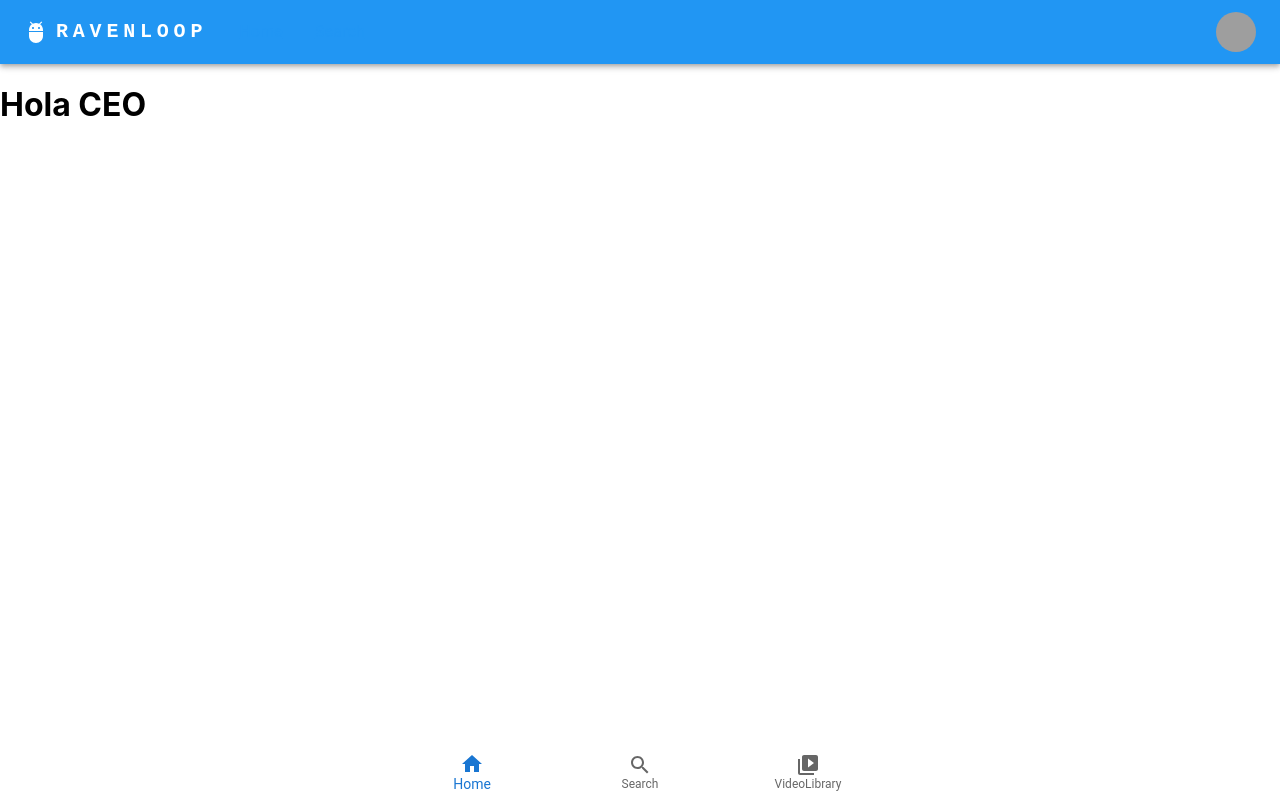
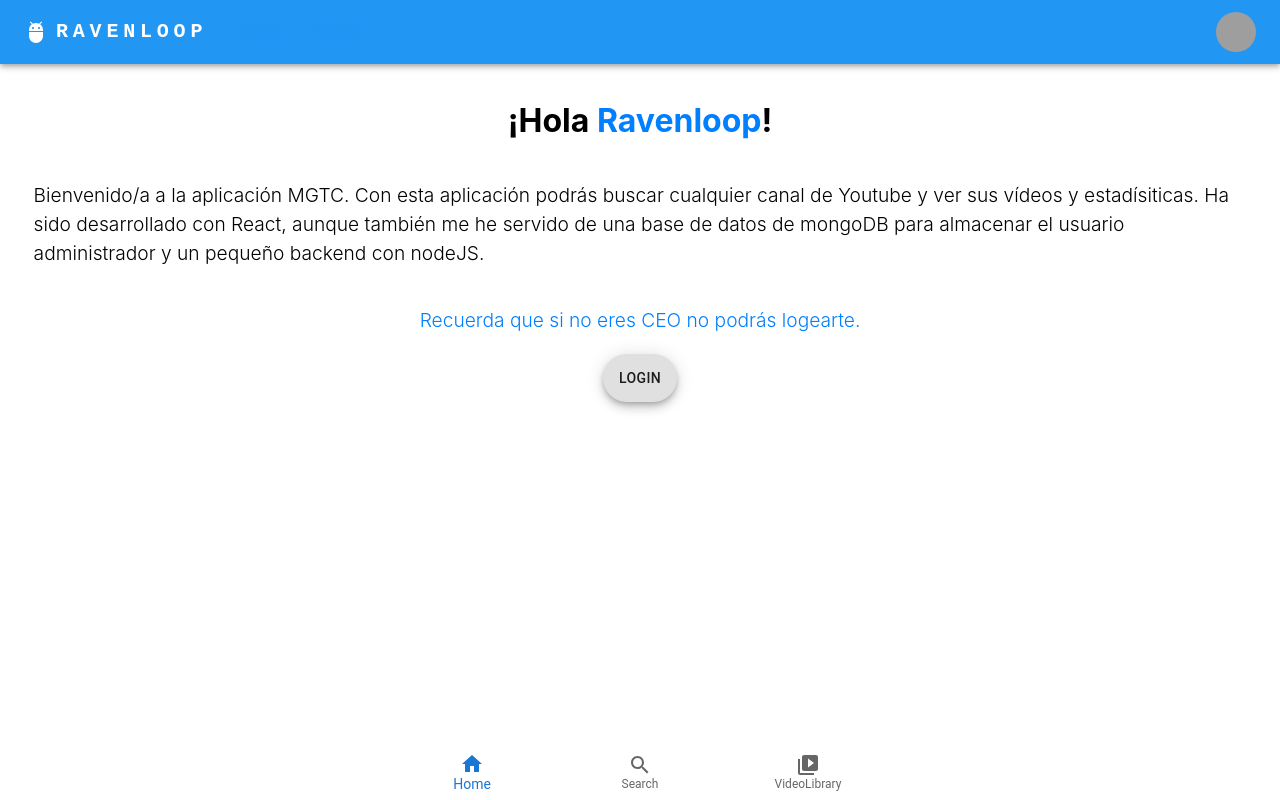
Before and after one commit to marta-moran/yt_client-main, a React (Create React App) app: page / in a window 1280 px wide. Built offline with nearby package versions, Linux system fonts and the light colour scheme; grey boxes are pictures that could not be loaded.

Commit message:
pagination, chart, dashboard

```diff
--- a/src/components/Channel/Channel.css
+++ b/src/components/Channel/Channel.css
@@ -18,8 +18,14 @@
 }
 
 .header-description-section p {
-    font-size: 1.2em;
+    font-size: 1.1em;
     margin-left: 0.9em;
+}
+
+.flex-end {
+    display: flex;
+    justify-content: flex-end;
+    margin-right: 2em;
 }
 
 
@@ -30,4 +36,11 @@
         align-items: space-evenly;
         margin-left: 3em;
     }
+
+    .flex-end {
+        display: flex;
+        justify-content: flex-end;
+        margin-right: 13em;
+    }
+
 }
--- a/src/components/Channel/Channel.jsx
+++ b/src/components/Channel/Channel.jsx
@@ -3,6 +3,8 @@ import { Link, useParams } from "react-router-dom"
 import youtubeService from "../../services/youtube.service"
 import VideoList from "../VideoList/VideoList"
 import HeaderChannel from "./HeaderChannel"
+import AddIcon from '@mui/icons-material/Add'
+import Fab from '@mui/material/Fab';
 
 
 function Channel() {
@@ -71,7 +73,12 @@ function Channel() {
                 channel.id && (
                     <>
                         <HeaderChannel channel={channel}></HeaderChannel>
-                        <Link to={`/dashboard/${channel.id}`}>ver metricaaass</Link>
+                        <div className="flex-end">
+
+                            <Link to={`/dashboard/${channel.id}`}><Fab size="small" color="secondary" aria-label="add">
+                                <AddIcon />
+                            </Fab></Link>
+                        </div>
                     </>
                 )
             }
--- /dev/null
+++ b/src/components/Dashboard/Dashboard.css
@@ -0,0 +1,18 @@
+.statistics {
+    display: flex;
+    flex-direction: column;
+    margin: 1em 2em;
+}
+
+.dashboard-info {
+    display: flex;
+    flex-direction: row;
+}
+
+.dashboard-info img {
+    margin-right: 0.5em;
+}
+
+.chart-canvas {
+    margin-top: 1.5em;
+}
--- a/src/components/Dashboard/Dashboard.jsx
+++ b/src/components/Dashboard/Dashboard.jsx
@@ -2,16 +2,27 @@ import { useEffect, useRef, useState } from "react"
 import { useParams } from "react-router-dom"
 import youtubeService from "../../services/youtube.service"
 import Chart from 'chart.js/auto'
+import './Dashboard.css'
+
+
 
 function Dashboard() {
     const { id } = useParams()
     const [stats, setStats] = useState(null)
     const chartRef = useRef(null)
+    const [channel, setChannel] = useState({ id: '', snippet: '' })
 
     useEffect(() => {
         youtubeService.getChannelStats(id)
-            .then(stats => setStats(stats.items[0].statistics))
+            .then(stats => {
+                console.log(stats)
+                setStats(stats.items[0].statistics)
+                setChannel(stats.items[0].snippet)
+                // setChannel({ id: stats.items[0].id, snippet: stats.items[0].snippet })
+            })
     }, [])
+
+    console.log("wee", channel)
 
     useEffect(() => {
         if (chartRef && chartRef.current) {
@@ -47,8 +58,29 @@ function Dashboard() {
     }, [stats])
 
     return (
-        <div>
-            <canvas ref={chartRef}></canvas>
+        <div className="statistics">
+            {
+                channel && stats && (
+                    <>
+                        <div>
+                            <div className="dashboard-info">
+                                <div>
+                                    <img src={channel.thumbnails.default.url} alt={channel.title} />
+                                </div>
+                                <div>
+                                    <h2>{channel.title}</h2>
+                                    <h3>{channel.customUrl}</h3>
+                                </div>
+                            </div>
+
+                            <p>{stats.subscriberCount} suscriptores</p>
+                            <p>{stats.videoCount} vídeos</p>
+                            <p>{stats.viewCount} visitas</p>
+                        </div>
+                        <canvas ref={chartRef} className="chart-canvas"></canvas>
+                    </>
+                )
+            }
         </div>
     )
 }
--- /dev/null
+++ b/src/components/Home/Home.css
@@ -0,0 +1,34 @@
+.home-section {
+    display: flex;
+    flex-direction: column;
+    margin: 1em 2.1em;
+    align-items: center;
+    /* text-align: justify; */
+}
+
+.home-section p {
+    font-size: 1.2em;
+    font-weight: 300;
+    line-height: 1.5;
+}
+
+.warning {
+    color: #007FFF;
+}
+
+
+.color {
+
+    color: #007FFF;
+}
+
+.home-section a {
+    color: rgb(29, 29, 29);
+    text-decoration: none;
+    font-size: 1.2em;
+    font-weight: 400;
+}
+
+.home-section a:visited {
+    color: rgb(29, 29, 29);
+}
--- /dev/null
+++ b/src/components/Home/Home.jsx
@@ -0,0 +1,22 @@
+import React from 'react'
+import './Home.css'
+import Fab from '@mui/material/Fab';
+import { Link } from 'react-router-dom';
+
+function Home() {
+    const user = "Ravenloop"
+    return (
+        <div className='home-section'>
+            <h1>¡Hola <span className='color'>{user}</span>!</h1>
+            <p>Bienvenido/a a la aplicación MGTC. Con esta aplicación podrás buscar cualquier canal de Youtube y
+                ver sus vídeos y estadísiticas. Ha sido desarrollado con React, aunque también me he servido de una
+                base de datos de mongoDB para almacenar el usuario administrador y un pequeño backend con nodeJS.</p>
+            <p className='warning'>Recuerda que si no eres CEO no podrás logearte.</p>
+            <Link to="/login"><Fab variant="extended">
+                Login
+            </Fab></Link>
+        </div>
+    )
+}
+
+export default Home
--- a/src/components/NavBar/NavBar.jsx
+++ b/src/components/NavBar/NavBar.jsx
@@ -137,6 +137,8 @@ function ResponsiveAppBar() {
                                 color: 'inherit',
                                 textDecoration: 'none',
                             }}
+
+                            style={{ color: 'white' }}
                         >
                             MGTC
                         </Typography>
@@ -186,7 +188,7 @@ function ResponsiveAppBar() {
                         </Box>
                     </Toolbar>
                 </Container>
-            </AppBar >
+            </AppBar>
         </ThemeProvider>
     );
 }
--- a/src/components/SearchBar/SearchBar.css
+++ b/src/components/SearchBar/SearchBar.css
@@ -37,11 +37,11 @@
     align-items: center;
 }
 
-a {
+.channel a {
     color: rgb(29, 29, 29);
     text-decoration: none;
 }
 
-a:visited {
+.channel a:visited {
     color: rgb(29, 29, 29);
 }
--- a/src/components/SearchBar/SearchBar.jsx
+++ b/src/components/SearchBar/SearchBar.jsx
@@ -112,11 +112,14 @@ const CustomInput = forwardRef(function CustomInput(props, ref) {
                     <SubmitButton>Search</SubmitButton>
                 </div>
             </Box>
-            {
-                channel.id && (
-                    <Link to={`/search/${channel.id}`}><HeaderChannel channel={channel}></HeaderChannel></Link>
-                )
-            }
+            <div className='channel'>
+                {
+                    channel.id && (
+                        <Link to={`/search/${channel.id}`}><HeaderChannel channel={channel}></HeaderChannel></Link>
+                    )
+                }
+            </div>
+
         </>
     );
 });
--- /dev/null
+++ b/src/components/VideoList/VideoList.css
@@ -0,0 +1,36 @@
+.pagination {
+    display: flex;
+    flex-direction: row;
+    justify-content: space-evenly;
+    margin: 0.5em 2em;
+}
+
+
+.button {
+    margin: 2em;
+}
+
+.video {
+    padding: 2em;
+    border: none;
+}
+
+.video-list {
+    display: flex;
+    flex-direction: column;
+    align-items: center;
+}
+
+.iframes {
+    display: flex;
+    flex-direction: column;
+}
+
+
+@media screen and (min-width: 1024px) {
+    .iframes {
+        display: flex;
+        flex-direction: row;
+
+    }
+}
--- a/src/components/VideoList/VideoList.jsx
+++ b/src/components/VideoList/VideoList.jsx
@@ -1,5 +1,7 @@
-import Pagination from '@mui/material/Pagination';
+import './VideoList.css'
 import { useState } from 'react';
+import Fab from '@mui/material/Fab';
+
 
 function VideoList({ videos }) {
     console.log(videos)
@@ -22,17 +24,21 @@ function VideoList({ videos }) {
 
     return (
         <>
-            <div>
+            <div className='video-list'>
+                <div className='iframes'>
+                    {
+                        currentVideosPerPage.map(video => <iframe controls className="video" src={video} key={video} height="180" width="310" title={video}></iframe>)
+                    }
+                </div>
+                <div className='pagination'>
                     {
                         pages.map((page) => {
                             return (
-                            <button onClick={() => setCurrentPage(page)}>{page} </button>
+                                <Fab className="button" color="primary" size="small" onClick={() => setCurrentPage(page)}>{page}</Fab>
                             )
                         })
                     }
-                {
-                    currentVideosPerPage.map(video => <iframe controls src={video} key={video} height="270" width="400" title={video}></iframe>)
-                }
+                </div>
             </div>
 
         </>
--- a/src/pages/Home/HomePage.jsx
+++ b/src/pages/Home/HomePage.jsx
@@ -1,9 +1,10 @@
+import Home from '../../components/Home/Home'
 import './HomePage.css'
 
 const HomePage = () => {
 
     return (
-        <h1>Hola CEO</h1>
+        <Home></Home>
 
     )
 }
```
Lines whose indentation alone changed are shown as unchanged.
